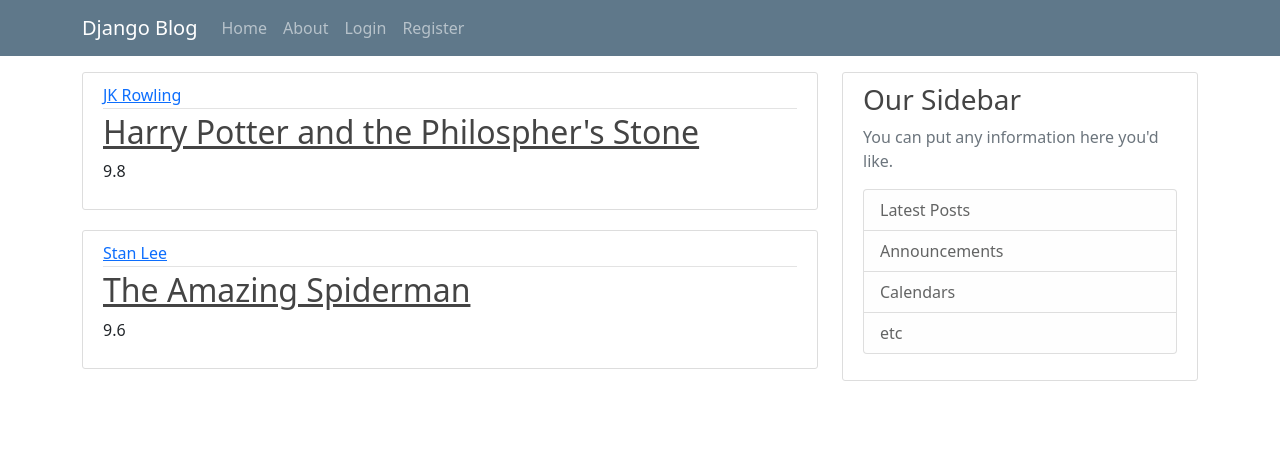
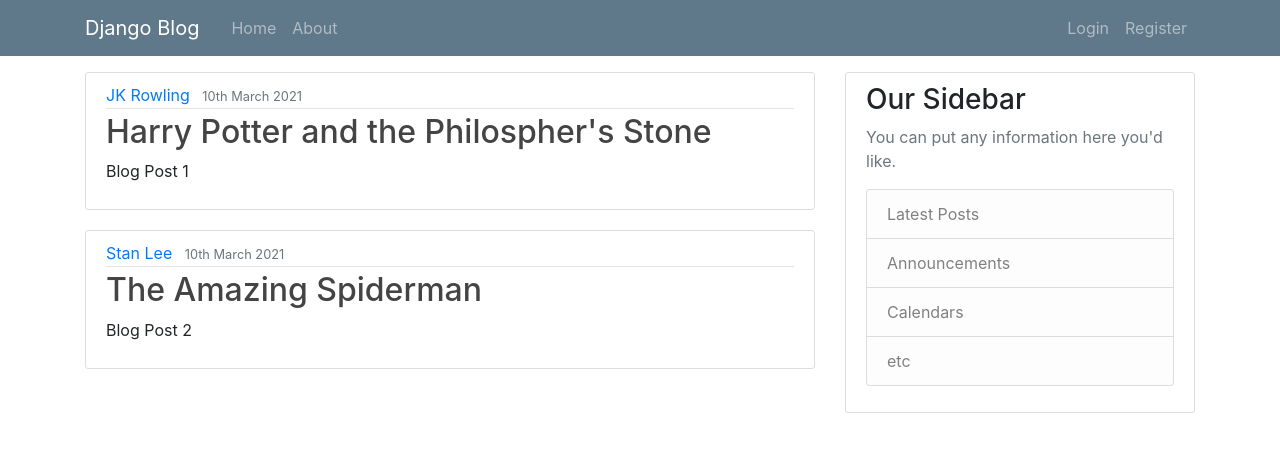
Before and after one commit to 1611Aryan/django-blog, a Django app: page / in a window 1280 px wide. Shown: the top 452 px of the page. Run offline with Django 3.2, Linux system fonts and the light colour scheme; some libraries are stand-ins or nearby versions.

Commit message:
Templates Created

```diff
--- a/blog/templates/blog/base.html
+++ b/blog/templates/blog/base.html
@@ -12,12 +12,7 @@
     {% endif %}
     <!-- CSS  -->
     <link rel="stylesheet" type="text/css" href="{%  static 'blog/main.css' %}">
-    <link
-      href="https://cdn.jsdelivr.net/npm/bootstrap@5.0.0-beta2/dist/css/bootstrap.min.css"
-      rel="stylesheet"
-      integrity="sha384-BmbxuPwQa2lc/FVzBcNJ7UAyJxM6wuqIj61tLrc4wSX0szH/Ev+nYRRuWlolflfl"
-      crossorigin="anonymous"
-    />
+    <link rel="stylesheet" href="https://maxcdn.bootstrapcdn.com/bootstrap/4.0.0/css/bootstrap.min.css" integrity="sha384-Gn5384xqQ1aoWXA+058RXPxPg6fy4IWvTNh0E263XmFcJlSAwiGgFAW/dAiS6JXm" crossorigin="anonymous">
   </head>
   <body>
     <header class="site-header">
@@ -71,10 +66,8 @@
     </main>
 
     <!-- JavaScript Bundle with Popper -->
-    <script
-      src="https://cdn.jsdelivr.net/npm/bootstrap@5.0.0-beta2/dist/js/bootstrap.bundle.min.js"
-      integrity="sha384-b5kHyXgcpbZJO/tY9Ul7kGkf1S0CWuKcCD38l8YkeH8z8QjE0GmW1gYU5S9FOnJ0"
-      crossorigin="anonymous"
-    ></script>
+    <script src="https://code.jquery.com/jquery-3.2.1.slim.min.js" integrity="sha384-KJ3o2DKtIkvYIK3UENzmM7KCkRr/rE9/Qpg6aAZGJwFDMVNA/GpGFF93hXpG5KkN" crossorigin="anonymous"></script>
+    <script src="https://cdnjs.cloudflare.com/ajax/libs/popper.js/1.12.9/umd/popper.min.js" integrity="sha384-ApNbgh9B+Y1QKtv3Rn7W3mgPxhU9K/ScQsAP7hUibX39j7fakFPskvXusvfa0b4Q" crossorigin="anonymous"></script>
+    <script src="https://maxcdn.bootstrapcdn.com/bootstrap/4.0.0/js/bootstrap.min.js" integrity="sha384-JZR6Spejh4U02d8jOt6vLEHfe/JQGiRRSQQxSfFWpi1MquVdAyjUar5+76PVCmYl" crossorigin="anonymous"></script>
   </body>
 </html>
--- a/blog/templates/blog/home.html
+++ b/blog/templates/blog/home.html
@@ -1,11 +1,14 @@
 {% extends 'blog/base.html' %}{% block content %} {% for post in posts %}
+
 <article class="media content-section">
   <div class="media-body">
     <div class="article-metadata">
       <a class="mr-2" href="#">{{ post.author }}</a>
+      <small class="text-muted">{{ post.date }}</small>
     </div>
     <h2><a class="article-title" href="#">{{ post.book }}</a></h2>
-    <p class="article-content">{{ post.rating }}</p>
+    <p class="article-content">{{ post.description }}</p>
   </div>
 </article>
+</article>
 {% endfor %}{% endblock content %}
--- a/blog/views.py
+++ b/blog/views.py
@@ -7,12 +7,14 @@ posts = [
     {
         'author': 'JK Rowling',
         'book': 'Harry Potter and the Philospher\'s Stone',
-        'rating': '9.8'
+        'description': 'Blog Post 1',
+        'date': '10th March 2021'
     },
     {
         'author': 'Stan Lee',
         'book': 'The Amazing Spiderman',
-        'rating': '9.6'
+        'description': 'Blog Post 2',
+        'date': '10th March 2021'
     }
 ]
 
```
Also changed, not shown: blog/models.py (+9 -1 lines), blog/migrations/0001_initial.py (added).
